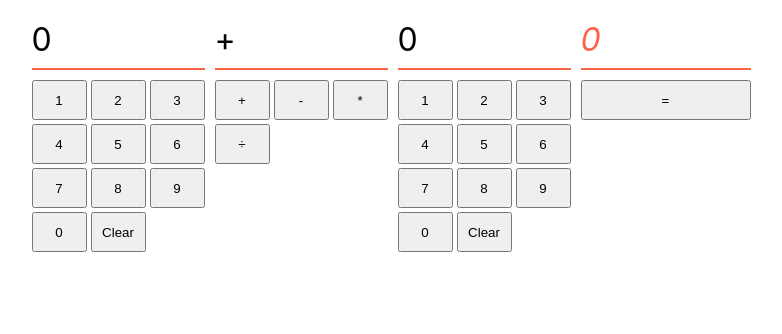
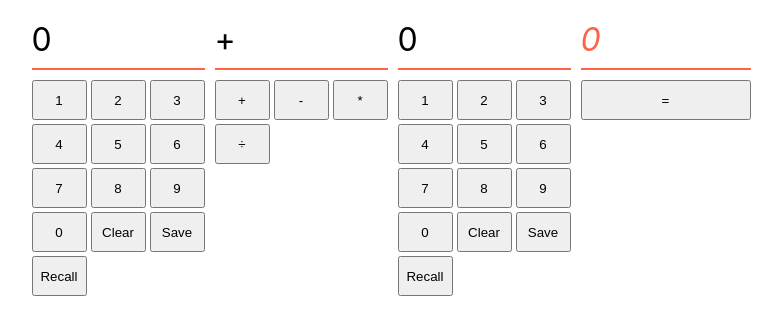
Before and after one commit to boolean-uk/react-state-calculator, a React (Vite) app: page / in a window 1280 px wide. Shown: the top 334 px of the page, without its empty margins (249-1031 px from the left). Built offline with nearby package versions, Linux system fonts and the light colour scheme.

Commit message:
Finished extension 2

```diff
--- a/src/components/NumberPanel.jsx
+++ b/src/components/NumberPanel.jsx
@@ -1,5 +1,7 @@
+import {useState} from 'react';
+
 export default function NumberPanel({num, setNum}) {
-
+const [savedNum, setSavedNum] = useState(0)
 
 const handleClick = (number) => {
   if(num === 0)
@@ -7,6 +9,11 @@ const handleClick = (number) => {
     else {
       setNum(num.toString() + number.toString());
     }
+}
+
+const handleSave = (num) => {
+  setSavedNum(num)
+  setNum(0)
 }
 
 const handleClear = () => {
@@ -22,6 +29,8 @@ const handleClear = () => {
         ))}
 
         <button onClick={handleClear}>Clear</button>
+        <button onClick={() => handleSave(num)}>Save</button>
+        <button onClick={() => setNum(savedNum)}>Recall</button>
       </div>
     </div>
   )
```
